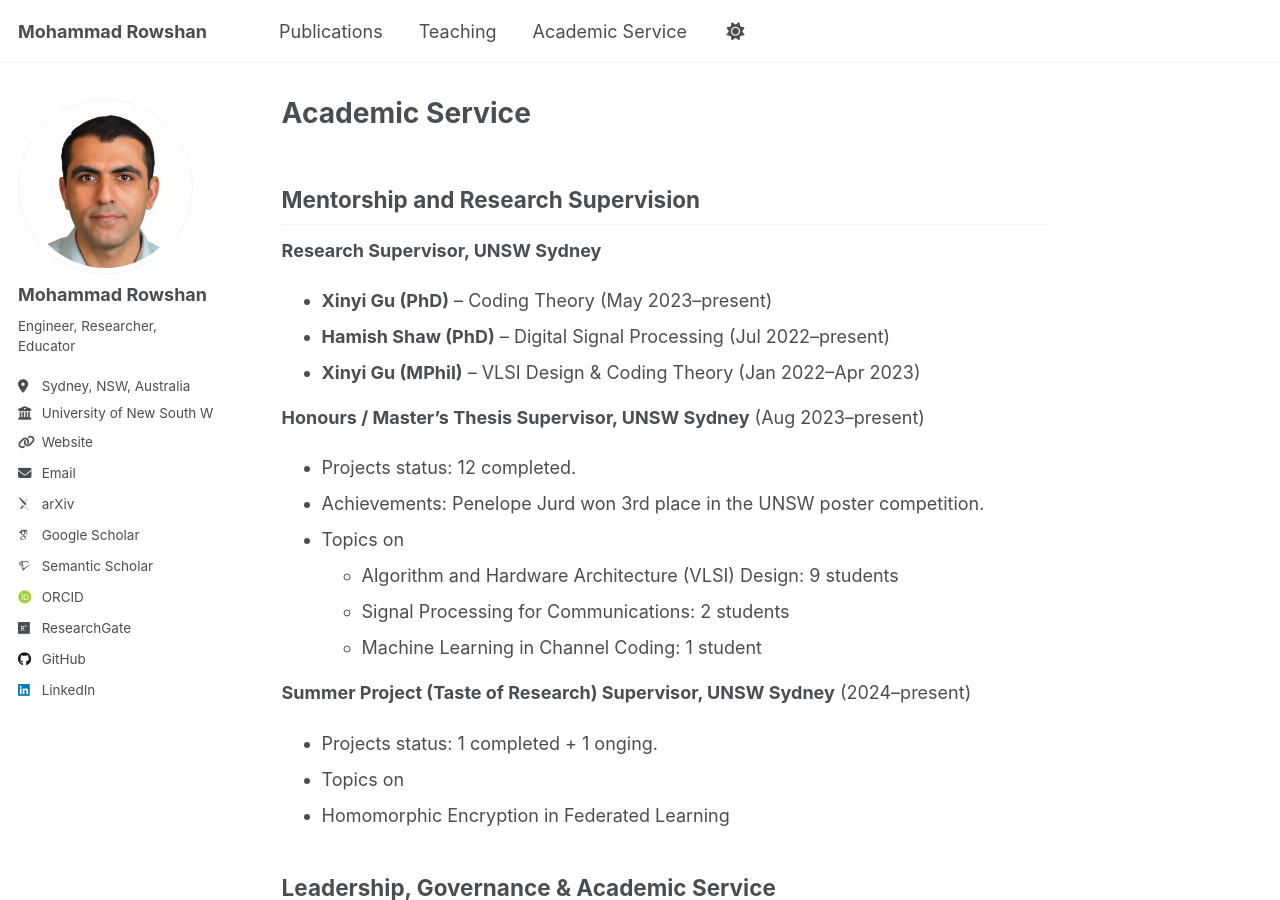
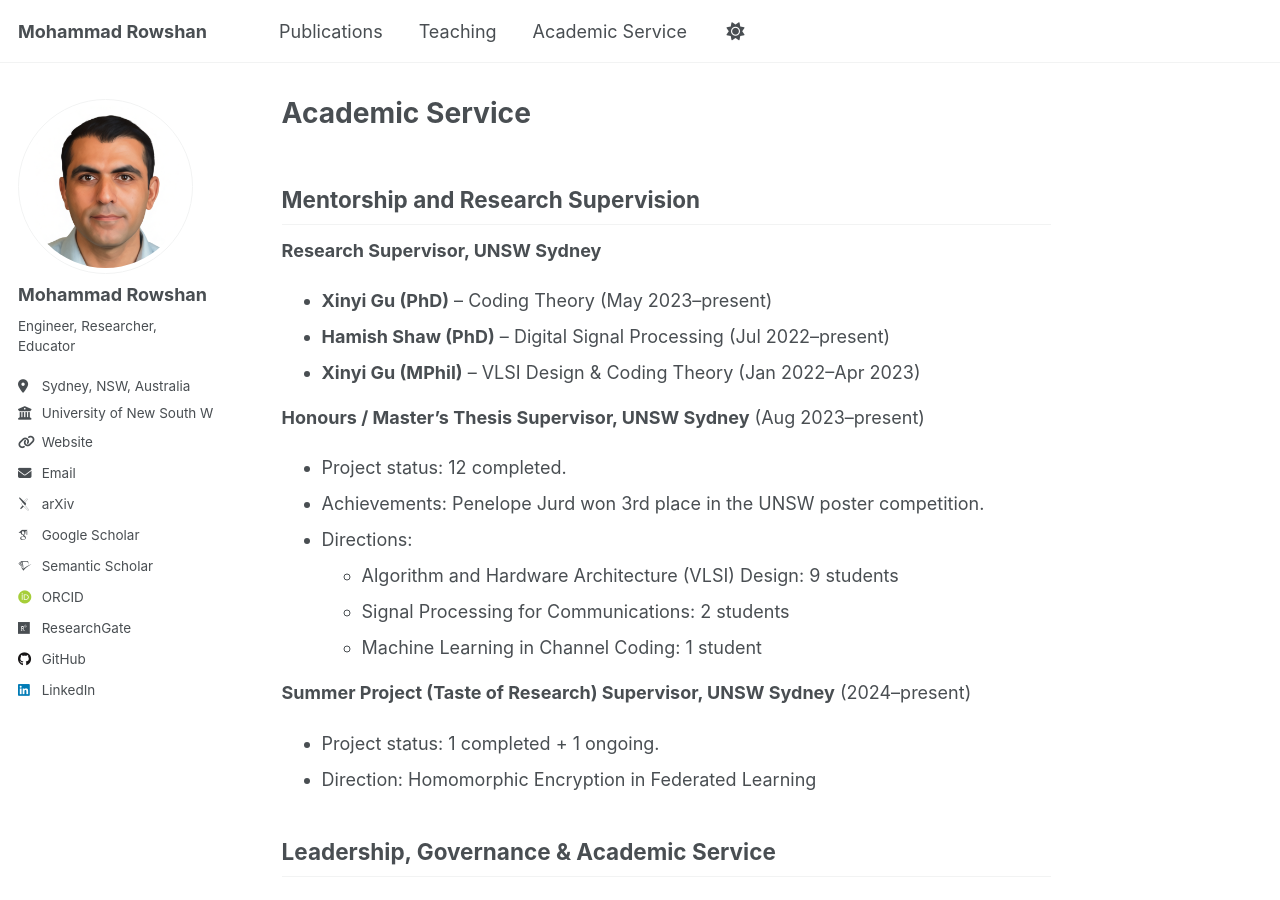
Before and after one commit to mohammad-rowshan/mohammad-rowshan.github.io, a Jekyll site: the page built from _pages/academic-services.md, in a window 1280 px wide and 900 px high. Built offline with Jekyll 4.4.1, drawn with Linux system fonts in a browser that asks for light colours; some web fonts are replaced; a script that is not in the unit is left out.

Commit message:
Update academic-services.md

```diff
--- a/_pages/academic-services.md
+++ b/_pages/academic-services.md
@@ -15,17 +15,16 @@ author_profile: true
 
 
 **Honours / Master’s Thesis Supervisor, UNSW Sydney** (Aug 2023–present)
-- Projects status: 12 completed.
+- Project status: 12 completed.
 - Achievements: Penelope Jurd won 3rd place in the UNSW poster competition.
-- Topics on
+- Directions:
   - Algorithm and Hardware Architecture (VLSI) Design: 9 students
   - Signal Processing for Communications: 2 students
   - Machine Learning in Channel Coding: 1 student
 
 **Summer Project (Taste of Research) Supervisor, UNSW Sydney** (2024–present)
-- Projects status: 1 completed + 1 onging.
-- Topics on
- - Homomorphic Encryption in Federated Learning
+- Project status: 1 completed + 1 ongoing.
+- Direction: Homomorphic Encryption in Federated Learning
 
 
 
```
